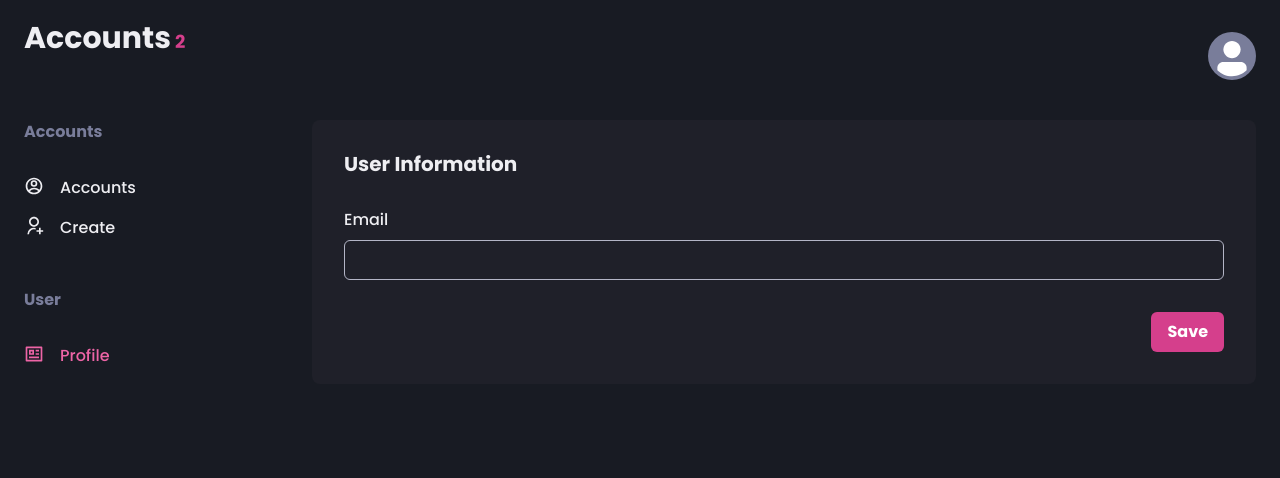
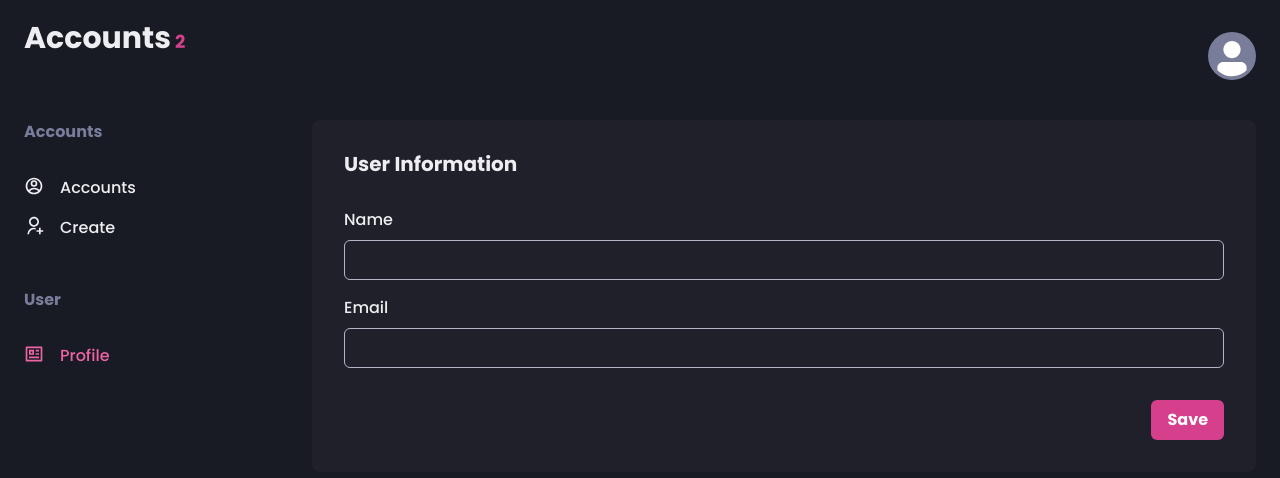
Before and after one commit to gseganzerla/accounts2-front, a Next.js app: page /users/profile in a window 1280 px wide. Shown: the top 478 px of the page. Built offline with nearby package versions, Linux system fonts and the light colour scheme.

Commit message:
User name change

```diff
--- /dev/null
+++ b/src/components/SpinnerSm.tsx
@@ -0,0 +1,7 @@
+import { Spinner, SpinnerProps } from '@chakra-ui/react'
+
+interface SpinnerSmProps extends SpinnerProps {}
+
+export function SpinnerSm({ ...rest }: SpinnerSmProps) {
+  return <Spinner size="sm" color="gray.500" />
+}
--- a/src/hooks/useAsyncMutation.ts
+++ b/src/hooks/useAsyncMutation.ts
@@ -1,4 +1,5 @@
 import { useRouter } from 'next/router'
+import { FormEvent } from 'react'
 import { MutationFunction, useMutation } from 'react-query'
 import { queryClient } from '../services/queryClient'
 
--- a/src/pages/accounts/create.tsx
+++ b/src/pages/accounts/create.tsx
@@ -13,7 +13,7 @@ export default function CreateAccount() {
   const { mutateAsync, isLoading } = useAsyncMutation({
     fn: storeAccount,
     query: 'accounts',
-    redirect: '/accounts',
+    // redirect: '/accounts',
   })
 
   function handleStoreTask(data: AccountFormData) {
--- a/src/pages/users/profile.tsx
+++ b/src/pages/users/profile.tsx
@@ -1,21 +1,56 @@
-import { Button, Heading, Stack } from '@chakra-ui/react'
+import { Box, Button, Heading, Stack } from '@chakra-ui/react'
+import { useEffect } from 'react'
+import { useForm } from 'react-hook-form'
 import { Input } from '../../components/Form/Input'
 import { Page } from '../../components/Page'
+import { SpinnerSm } from '../../components/SpinnerSm'
 import { StackedButtonGroup } from '../../components/StackedButtonGroup'
+import { useAuth } from '../../contexts/AuthContext'
+import { useAsyncMutation } from '../../hooks/useAsyncMutation'
+import { updateUser } from '../../services/user'
+import { User } from '../../types/userTypes'
 
 export default function Profile() {
+  const { register, handleSubmit, setValue } = useForm<User>()
+  // const { isLoading, data: user } = useQuery('user', fetchMe)
+  const { user, setUser } = useAuth()
+  const { mutateAsync, isLoading: isMutationLoading } = useAsyncMutation({
+    fn: updateUser,
+    query: 'user',
+  })
+
+  useEffect(() => {
+    setValue('email', user?.email)
+    setValue('name', user?.name)
+
+  }, [user, setValue])
+
+  async function handleUpdateUser(data: User) {
+    data.identify = user?.identify
+
+    const response = await mutateAsync(data)
+
+    console.log(response);
+
+  }
+
   return (
     <Page>
       <>
-        <Heading>User Information</Heading>
+        <Heading>User Information </Heading>
 
-        <Stack mt="8">
-          <Input name="email" label="Email" type="email" />
-        </Stack>
+        <Box as="form" onSubmit={handleSubmit(handleUpdateUser)}>
+          <Stack mt="8" spacing="4">
+            <Input {...register('name')} label="Name" type="text" />
+            <Input {...register('email')} label="Email" type="email" />
+          </Stack>
 
-        <StackedButtonGroup>
-          <Button type="submit">Save</Button>
-        </StackedButtonGroup>
+          <StackedButtonGroup>
+            <Button type="submit" isLoading={isMutationLoading}>
+              Save
+            </Button>
+          </StackedButtonGroup>
+        </Box>
       </>
     </Page>
   )
--- /dev/null
+++ b/src/services/user.ts
@@ -0,0 +1,18 @@
+import { User } from '../types/userTypes'
+import { api } from './api'
+
+export const fetchMe = async () => {
+  const response = await api.get('users/me')
+
+  const { user } = response.data
+
+  return user
+}
+
+export const updateUser = async (user: User): Promise<User> => {
+  const response = await api.put(`users/${user.identify}`, user)
+
+  const { userEdit } = response.data
+
+  return userEdit
+}
--- /dev/null
+++ b/src/types/userTypes.ts
@@ -0,0 +1,5 @@
+export type User = {
+  name: string
+  email: string
+  identify: string
+}
```
Also changed, not shown: src/contexts/AuthContext.tsx (+5 -8 lines).
